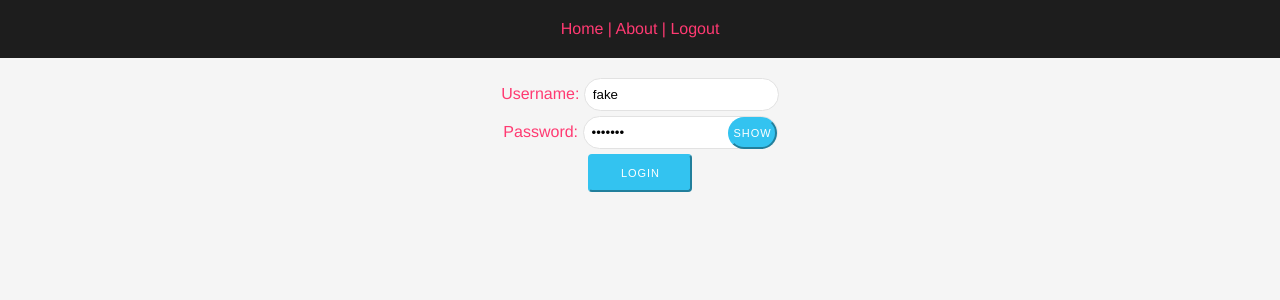
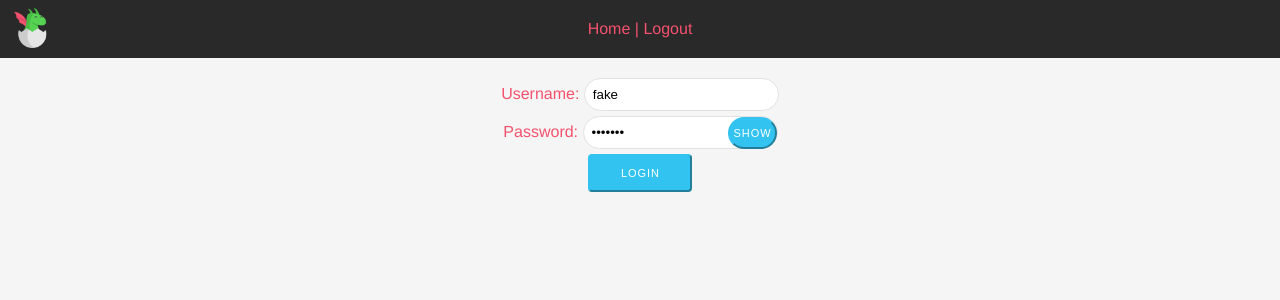
Before and after one commit to dfrnks/sicredi-desafio-web, a Vue app: page /login in a window 1280 px wide. Shown: the top 300 px of the page. Built offline with nearby package versions, Linux system fonts and the light colour scheme.

Commit message:
Add axios.js Removendo About.vue Criando a listagens de dragons

```diff
--- a/package.json
+++ b/package.json
@@ -17,11 +17,13 @@
     "@vue/cli-plugin-eslint": "~4.5.0",
     "@vue/cli-plugin-router": "~4.5.0",
     "@vue/cli-service": "~4.5.0",
+    "axios": "^0.18.0",
     "babel-eslint": "^10.1.0",
     "eslint": "^6.7.2",
     "eslint-plugin-vue": "^6.2.2",
     "stylus": "^0.54.7",
     "stylus-loader": "^3.0.2",
+    "vue-cli-plugin-axios": "0.0.4",
     "vue-template-compiler": "^2.6.11"
   }
 }
--- a/src/App.vue
+++ b/src/App.vue
@@ -1,8 +1,8 @@
 <template>
   <div id="app">
     <div id="nav">
+      <img class="logo" alt="Vue logo" src="./assets/logo.png">
       <router-link to="/">Home</router-link> |
-      <router-link to="/about">About</router-link> |
       <a v-on:click="logout">Logout</a>
     </div>
     <router-view id="content"/>
@@ -30,16 +30,21 @@ export default {
     -webkit-font-smoothing antialiased
     -moz-osx-font-smoothing grayscale
     text-align center
-    color #ff3a72
+    color #f4516d
     #nav
       padding 20px
-      background #1d1d1d
+      background #292929
     #content
       margin-top 20px
+    .logo
+      position: absolute;
+      left: 10px;
+      top: 8px;
+      width 40px
   a
     text-decoration none
     cursor pointer
-    color #ff3a72
+    color #f4516d
   button
     height: 38px;
     padding: 0 30px;
@@ -82,7 +87,7 @@ export default {
     border-width: 1px;
     border-style: solid;
   input:focus
-    border-color #ff3a72
+    border-color #f4516d
   *:focus
     outline none
 </style>
--- a/src/main.js
+++ b/src/main.js
@@ -1,4 +1,5 @@
 import Vue from 'vue'
+import './plugins/axios'
 import App from './App.vue'
 import router from './router'
 
--- /dev/null
+++ b/src/plugins/axios.js
@@ -0,0 +1,61 @@
+"use strict";
+
+import Vue from 'vue';
+import axios from "axios";
+
+// Full config:  https://github.com/axios/axios#request-config
+// axios.defaults.baseURL = process.env.baseURL || process.env.apiUrl || '';
+// axios.defaults.headers.common['Authorization'] = AUTH_TOKEN;
+// axios.defaults.headers.post['Content-Type'] = 'application/x-www-form-urlencoded';
+
+let config = {
+   baseURL: process.env.baseURL || process.env.apiUrl || "http://5c4b2a47aa8ee500142b4887.mockapi.io/api/v1"
+  // timeout: 60 * 1000, // Timeout
+  // withCredentials: true, // Check cross-site Access-Control
+};
+
+const _axios = axios.create(config);
+
+_axios.interceptors.request.use(
+  function(config) {
+    // Do something before request is sent
+    return config;
+  },
+  function(error) {
+    // Do something with request error
+    return Promise.reject(error);
+  }
+);
+
+// Add a response interceptor
+_axios.interceptors.response.use(
+  function(response) {
+    // Do something with response data
+    return response;
+  },
+  function(error) {
+    // Do something with response error
+    return Promise.reject(error);
+  }
+);
+
+Plugin.install = function(Vue) {
+  Vue.axios = _axios;
+  window.axios = _axios;
+  Object.defineProperties(Vue.prototype, {
+    axios: {
+      get() {
+        return _axios;
+      }
+    },
+    $axios: {
+      get() {
+        return _axios;
+      }
+    },
+  });
+};
+
+Vue.use(Plugin)
+
+export default Plugin;
--- a/src/router/index.js
+++ b/src/router/index.js
@@ -15,14 +15,6 @@ const routes = [
     path: '/login',
     name: 'Login',
     component: Login
-  },
-  {
-    path: '/about',
-    name: 'About',
-    // route level code-splitting
-    // this generates a separate chunk (about.[hash].js) for this route
-    // which is lazy-loaded when the route is visited.
-    component: () => import(/* webpackChunkName: "about" */ '../views/About.vue')
   }
 ]
 
--- a/src/views/About.vue
+++ /dev/null
@@ -1,5 +0,0 @@
-<template>
-  <div class="about">
-    <h1>This is an about page</h1>
-  </div>
-</template>
--- a/src/views/Home.vue
+++ b/src/views/Home.vue
@@ -1,18 +1,71 @@
 <template>
   <div class="home">
-    <img alt="Vue logo" src="../assets/logo.png">
-    <HelloWorld msg="Welcome to Your Vue.js App"/>
+    <div class="info">
+      <div>Data Criação</div>
+      <div>Nome</div>
+      <div>Tipo</div>
+    </div>
+
+    <div class="dragons" v-for="dragon in dragonsOrder" :key="dragon.id">
+      <div class="info">
+        <div>{{ dragon.createdAt | date }}</div>
+        <div>{{ dragon.name }}</div>
+        <div>{{ dragon.type }}</div>
+      </div>
+      <div class="action">
+        <div><button v-on:click="remover(dragon.id)">Remover</button></div>
+        <div><button >Alterar</button></div>
+      </div>
+    </div>
   </div>
 </template>
 
 <script>
-// @ is an alias to /src
-import HelloWorld from '@/components/HelloWorld.vue'
-
 export default {
   name: 'Home',
-  components: {
-    HelloWorld
+  data: () => ({
+    dragons: [],
+  }),
+  filters: {
+    date (value) {
+      let date = new Date(value)
+      return date.toLocaleDateString("pt-BR") + " " + date.toLocaleTimeString("pt-BR")
+    }
+  },
+  computed: {
+    dragonsOrder () {
+      let sorting = -1
+      return this.dragons.slice().sort((a, b) => a.name < b.name ? sorting : -sorting)
+    }
+  },
+  created() {
+    let self = this
+    this.$axios.get("/dragon")
+    .then(function (r) {
+      self.dragons = r.data
+    })
+  },
+  methods: {
+    remover(id) {
+      let self = this
+      this.$axios.delete("/dragon/" + id)
+        .then(function () {
+          self.$axios.get("/dragon")
+            .then(function (r) {
+              self.dragons = r.data
+            })
+        })
+    }
   }
 }
 </script>
+
+<style scoped lang="stylus">
+  .action div
+    display: inline-flex;
+
+  .info div
+    display: inline-flex;
+    padding: 5px 10px;
+
+</style>
```
Also changed, not shown: 1 other file (tests, documents, lock files or other folders).
